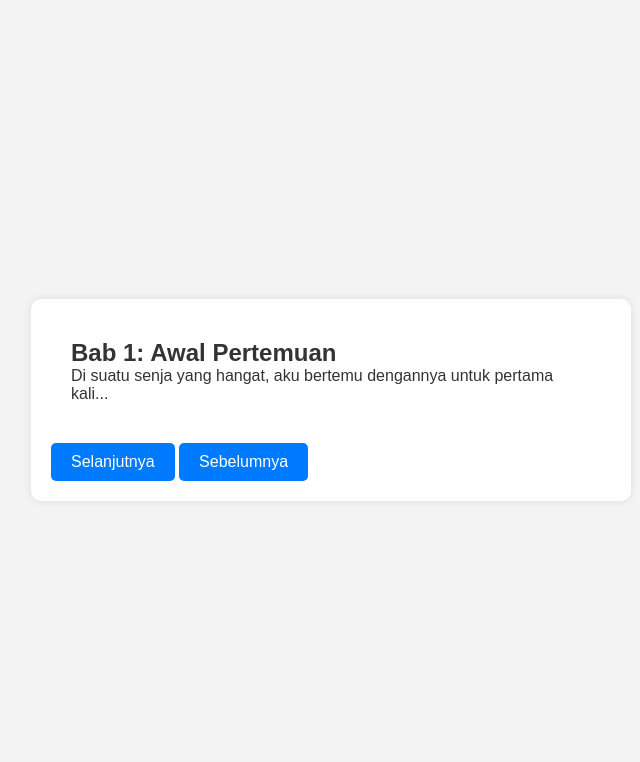
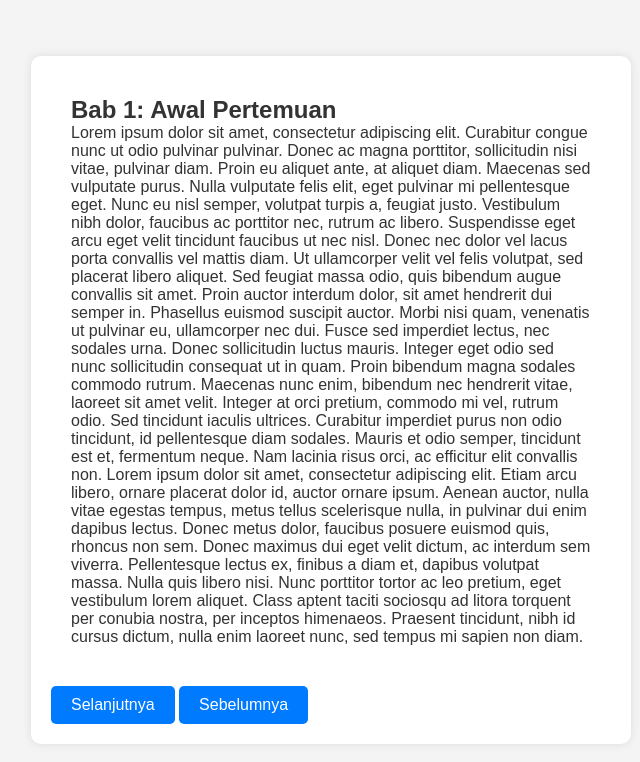
Before and after one commit to Rens16/WEBTES, a plain HTML site: page index.html in a window 1280 px wide. Shown: the whole page, without its empty margins (309-949 px from the left). Drawn offline with Linux system fonts and the light colour scheme.

Commit message:
Update index.html

```diff
--- a/index.html
+++ b/index.html
@@ -21,7 +21,11 @@
             <div class="slides" id="slides">
                 <div class="slide">
                     <h2>Bab 1: Awal Pertemuan</h2>
-                    <p>Di suatu senja yang hangat, aku bertemu dengannya untuk pertama kali...</p>
+                    <p>Lorem ipsum dolor sit amet, consectetur adipiscing elit. Curabitur congue nunc ut odio pulvinar pulvinar. Donec ac magna porttitor, sollicitudin nisi vitae, pulvinar diam. Proin eu aliquet ante, at aliquet diam. Maecenas sed vulputate purus. Nulla vulputate felis elit, eget pulvinar mi pellentesque eget. Nunc eu nisl semper, volutpat turpis a, feugiat justo. Vestibulum nibh dolor, faucibus ac porttitor nec, rutrum ac libero. Suspendisse eget arcu eget velit tincidunt faucibus ut nec nisl. Donec nec dolor vel lacus porta convallis vel mattis diam. Ut ullamcorper velit vel felis volutpat, sed placerat libero aliquet. Sed feugiat massa odio, quis bibendum augue convallis sit amet. Proin auctor interdum dolor, sit amet hendrerit dui semper in. Phasellus euismod suscipit auctor. Morbi nisi quam, venenatis ut pulvinar eu, ullamcorper nec dui. Fusce sed imperdiet lectus, nec sodales urna.
+
+Donec sollicitudin luctus mauris. Integer eget odio sed nunc sollicitudin consequat ut in quam. Proin bibendum magna sodales commodo rutrum. Maecenas nunc enim, bibendum nec hendrerit vitae, laoreet sit amet velit. Integer at orci pretium, commodo mi vel, rutrum odio. Sed tincidunt iaculis ultrices. Curabitur imperdiet purus non odio tincidunt, id pellentesque diam sodales. Mauris et odio semper, tincidunt est et, fermentum neque. Nam lacinia risus orci, ac efficitur elit convallis non. Lorem ipsum dolor sit amet, consectetur adipiscing elit. Etiam arcu libero, ornare placerat dolor id, auctor ornare ipsum. Aenean auctor, nulla vitae egestas tempus, metus tellus scelerisque nulla, in pulvinar dui enim dapibus lectus.
+
+Donec metus dolor, faucibus posuere euismod quis, rhoncus non sem. Donec maximus dui eget velit dictum, ac interdum sem viverra. Pellentesque lectus ex, finibus a diam et, dapibus volutpat massa. Nulla quis libero nisi. Nunc porttitor tortor ac leo pretium, eget vestibulum lorem aliquet. Class aptent taciti sociosqu ad litora torquent per conubia nostra, per inceptos himenaeos. Praesent tincidunt, nibh id cursus dictum, nulla enim laoreet nunc, sed tempus mi sapien non diam.</p>
                 </div>
                 <div class="slide">
                     <h2>Bab 2: Sebuah Rahasia</h2>
```
